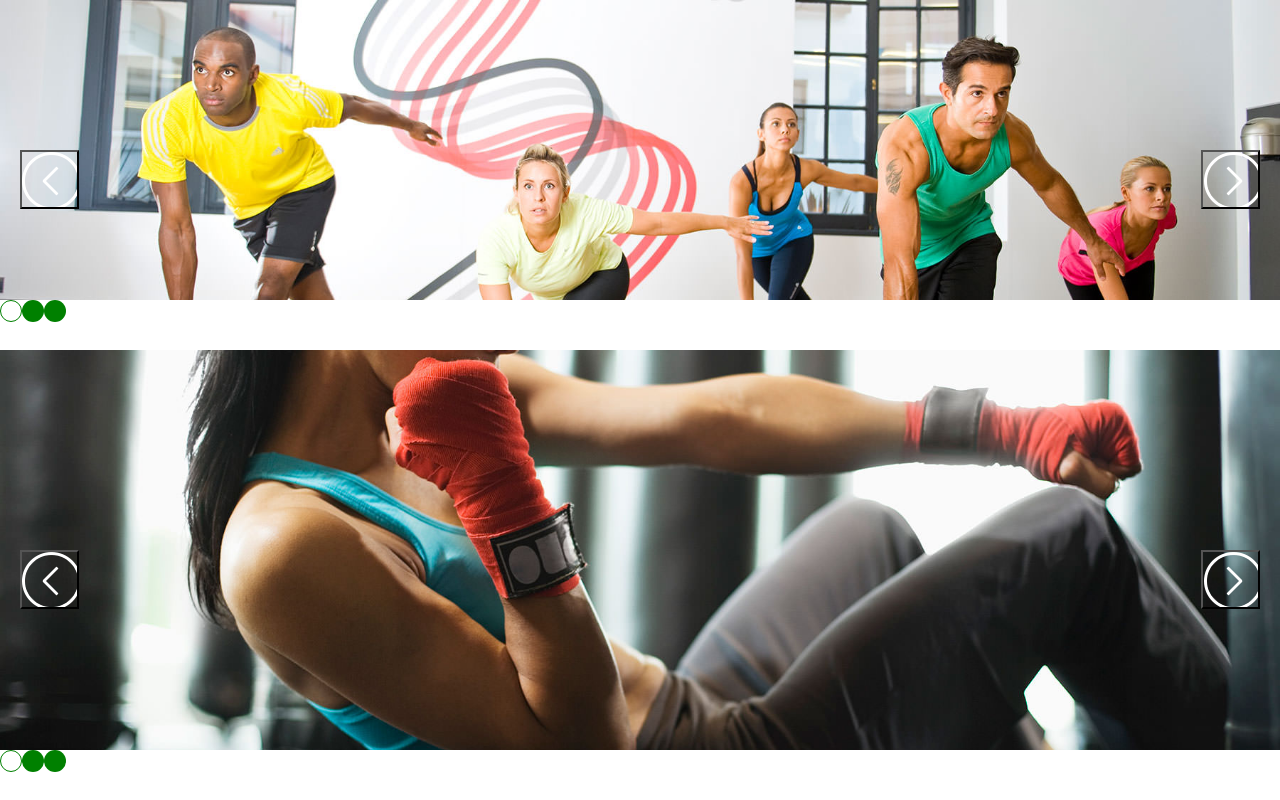
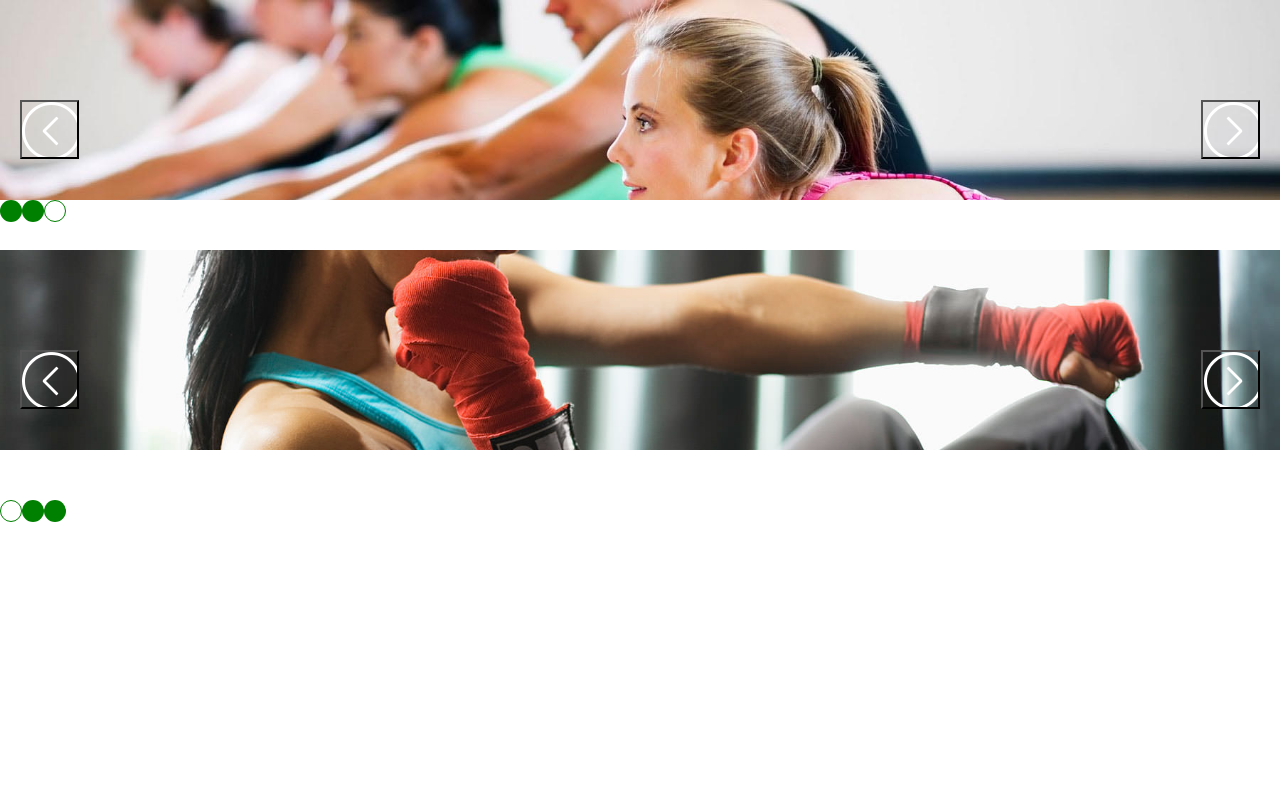
Before and after one commit to Tolkera/carouselira, a plain HTML site: page index.html in a window 1280 px wide. Drawn offline with nearby package versions, Linux system fonts and the light colour scheme.

Commit message:
refactoring

```diff
--- a/index.html
+++ b/index.html
@@ -8,27 +8,27 @@
     <script src="script.js"></script>
 </head>
 <body>
-<div class="another-slider slider-wrap">
-    <ul class="slider cf">
+<div class=" slider-wrap">
+    <ul class="first-slider slider cf">
         <li class="slider__item"><img src="img/home_bg.jpg" alt=""/></li>
         <li class="slider__item"><img src="img/home_bg_2.jpg" alt=""/></li>
         <li class="slider__item"><img src="img/home_bg_3.jpg" alt=""/></li>
     </ul>
-    <button class="slider__nav-item slider__nav-item--prev">Prev</button>
-    <button class="slider__nav-item slider__nav-item--next">Next</button>
+    <button class="slider__nav-item slider__nav-item--next next-1 ">Next</button>
+    <button class="slider__nav-item slider__nav-item--prev prev-1">Prev</button>
     <ol class="bullet-wrap"></ol>
 </div>
 
-<div class=" main-slider slider-wrap">
-    <ul class="slider">
+<div class=" slider-wrap">
+    <ul class="second-slider slider">
         <li class="slider__item" style="background-image: url(img/home_bg_2.jpg)"></li>
         <li class="slider__item" style="background-image: url(img/home_bg_3.jpg)"></li>
         <li class="slider__item" style="background-image: url(img/home_bg.jpg)"></li>
     </ul>
     <button class="slider__nav-item slider__nav-item--prev">Prev</button>
     <button class="slider__nav-item slider__nav-item--next">Next</button>
-    <ol class="bullet-wrap"></ol>
 </div>
+<ol class="bullet-wrap bullet-wrap-1"></ol>
 
 
 
--- a/plugin.js
+++ b/plugin.js
@@ -3,16 +3,14 @@
     function Carouselira(element, options){
         this.options = $.extend({}, {
             slide: '',
-            speed: 1500,
+            speed: 1,
             firstSlide: 0,
             bulletNav: {
-                enable: false,
                 container: '',
                 bulletHtml: '',
                 bulletActive: ''
             },
             arrowNav: {
-                enable: false,
                 navNext: '',
                 navPrev: ''
             },
@@ -34,20 +32,17 @@
         },
 
         setInitialDisplay: function(){
-            if(this.options.effect == 'slide') {
+            switch(this.options.effect) {
+                case 'slide':
                     this.slides.hide().eq(this.options.firstSlide).show();
-            }
-
-            if(this.options.effect == 'fade') {
+                    break;
+                case 'fade':
                     this.slides.css('opacity', 0).eq(this.options.firstSlide).css('opacity', 1);
             }
 
-            this.slideContainer = this.slides.parent();
-
-            this.slideContainer.css({
+            this.slider.css({
                 position: 'relative',
-                overflow: 'hidden',
-                height: '100%'
+                overflow: 'hidden'
             });
 
             this.slides.css({
@@ -58,23 +53,26 @@
                 height: '100%'
             });
 
-            if(this.options.bulletNav.enable) {
-                this.bulletActiveClass = this.options.bulletNav.bulletActive;
-                this.createBulletNav();
+
+            if(this.options.bulletNav.container && this.options.bulletNav.bulletHtml) {
+                this.buildBulletNav = true;
+                this.initializeBulletNav();
             }
 
-            if(this.options.arrowNav.enable) {
-                var navPrev = this.slider.find(this.options.arrowNav.navPrev);
-                var navNext = this.slider.find(this.options.arrowNav.navNext);
-                this.createArrowNav(navPrev, navNext);
+            if(this.options.arrowNav.navNext && this.options.arrowNav.navPrev) {
+                this.buildArrowNav = true;
+                this.initializeArrowNav();
             }
         },
 
-        createArrowNav: function(prev, next){
+        initializeArrowNav: function(){
             var self = this;
 
-            passDirection(prev, 'prev');
-            passDirection(next, 'next');
+            var navPrev = this.checkOptionType(this.options.arrowNav.navPrev);
+            var navNext = this.checkOptionType(this.options.arrowNav.navNext);
+
+            passDirection(navPrev, 'prev');
+            passDirection(navNext, 'next');
 
             function passDirection(btn, dir){
                 btn.on('click.carouselira', function(){
@@ -85,17 +83,10 @@
             }
         },
 
-        createBulletNav: function() {
-            var bulletsHtml = "";
-            var bullet = this.options.bulletNav.bulletHtml;
-            var navContainer = this.slider.find(this.options.bulletNav.container);
-            for ( var i = 0; i < this.slidesLen; i++ ){
-                bulletsHtml += bullet;
-            }
-            navContainer.html(bulletsHtml);
-            this.bullet = navContainer.children();
+        initializeBulletNav: function() {
+            var self = this;
+            this.createBulletNav();
             this.updateCurrent();
-            var self = this;
 
             this.bullet.on('click.carouselira', function(){
                 if(!(self.slider.hasClass('transitioning'))){
@@ -111,10 +102,23 @@
                                 (clickedBulletIndex > self.current) ? dir = "next" : dir = "prev"
                             }
                         }
-                        self.findNextSlide({nextSlide: clickedBulletIndex + "", direction: dir, method: 'bullet'});
+                        self.findNextSlide({nextSlide: clickedBulletIndex, direction: dir, method: 'bullet'});
                     }
                 }
             })
+        },
+
+        createBulletNav: function(){
+            var bulletsHtml = "";
+            var bullet = this.options.bulletNav.bulletHtml;
+            var navContainer;
+            navContainer = this.checkOptionType(this.options.bulletNav.container);
+
+            for ( var i = 0; i < this.slidesLen; i++ ){
+                bulletsHtml += bullet;
+            }
+            navContainer.html(bulletsHtml);
+            this.bullet = navContainer.children();
         },
 
         findNextSlide: function(options){
@@ -140,12 +144,29 @@
 
             self.slider.addClass('transitioning');
 
-            if(this.options.effect == "fade") {
-                currentSlide.css({'opacity': 0,'transition': 'opacity ' + this.options.speed/1000 + 's' + ' ease-in-out'});
-                nextSlide.css({'opacity': 1,'transition': 'opacity ' + self.options.speed/1000 +'s' + ' ease-in-out'});
+            switch (this.options.effect) {
+                case "fade":
+                    this.changeSlidesWithFading(currentSlide, nextSlide, self);
+                    break;
+                case "slide":
+                    this.changeSlidesWithSliding(currentSlide, nextSlide, self, options);
+                    break;
             }
 
-           if(this.options.effect == "slide") {
+           nextSlide.on('transitionend', function(){
+               currentSlide.off('transitionend');
+               nextSlide.off('transitionend');
+               self.slider.removeClass('transitioning');
+               self.updateCurrent();
+           });
+        },
+
+        changeSlidesWithFading: function(currentSlide, nextSlide, self){
+            currentSlide.css({'opacity': 0,'transition': 'opacity ' + self.options.speed + 's' + ' ease-in-out'});
+            nextSlide.css({'opacity': 1,'transition': 'opacity ' + self.options.speed +'s' + ' ease-in-out'});
+        },
+
+        changeSlidesWithSliding: function(currentSlide, nextSlide, self, options){
             var currentSlidePositioning, nextSlidePositioning;
             if (options == "next") {
                 currentSlidePositioning = '-100%';
@@ -157,28 +178,29 @@
 
             nextSlide.css({'left': nextSlidePositioning}).show().delay()
                 .queue(function() {
-                        $(this).css({'transition': 'left ' + self.options.speed/1000 +'s' + ' ease-in-out', 'left': '0'});
-                        currentSlide.css({'left': currentSlidePositioning,'transition': 'left ' + self.options.speed/1000 +'s' + ' ease-in-out'});
+                    $(this).css({'transition': 'left ' + self.options.speed +'s' + ' ease-in-out', 'left': '0'});
+                    currentSlide.css({'left': currentSlidePositioning,'transition': 'left ' + self.options.speed +'s' + ' ease-in-out'});
                     $(this).on('transitionend', function(){
                         $(this).dequeue();
                         currentSlide.hide().css({ left: 0, 'transition': 'none'});
                     })
                 })
-           }
-
-           nextSlide.on('transitionend', function(){
-               currentSlide.off('transitionend');
-               nextSlide.off('transitionend');
-               self.slider.removeClass('transitioning');
-               self.updateCurrent();
-           });
         },
 
         updateCurrent: function(){
             this.current = this.nextSlide;
-            if(this.options.bulletNav.enable) {
-                this.bullet.removeClass(this.bulletActiveClass);
-                this.bullet.eq(this.current).addClass(this.bulletActiveClass);
+            var activeClass = this.options.bulletNav.bulletActive;
+            if(this.buildBulletNav) {
+                this.bullet.removeClass(activeClass).eq(this.current).addClass(activeClass);
+            }
+        },
+
+        checkOptionType: function(option){
+            switch (typeof(option)){
+                case 'function':
+                    return option.call(this.slider);
+                case 'string':
+                    return $(option)
             }
         }
     };
--- a/script.js
+++ b/script.js
@@ -1,46 +1,37 @@
 $(function(){
-    $('.main-slider').carouselira({
-        speed: 1000,
+
+    $('.first-slider').carouselira({
+        speed: 1,
         slide: '.slider__item',
+        firstSlide: 2,
         bulletNav: {
-            enable: true,
-            container: '.bullet-wrap',
+            container: function(){
+                return $(this).parent().find('.bullet-wrap');
+            },
             bulletHtml: '<li class="bullet__nav-item"></li>',
             bulletActive: 'bullet--active'
         },
         arrowNav: {
             enable: true,
-            navNext: '.slider__nav-item--prev',
-            navPrev: '.slider__nav-item--next'
+            navNext: '.next-1',
+            navPrev: '.prev-1'
         },
-        responsiveHeight: {
-            mobile: '80%',
-            tablet: '50%',
-            desktop: '20%',
-            massiveDesktop: '10%'
-        }
+        effect: 'slide'
     });
 
-    $('.another-slider').carouselira({
-        speed: 1000,
+    $('.second-slider').carouselira({
+        speed: 0.4,
         slide: '.slider__item',
         bulletNav: {
-            enable: true,
-            container: '.bullet-wrap',
+            container: '.bullet-wrap-1',
             bulletHtml: '<li class="bullet__nav-item"></li>',
             bulletActive: 'bullet--active'
         },
         arrowNav: {
             enable: true,
-            navNext: '.slider__nav-item--prev',
-            navPrev: '.slider__nav-item--next'
-        },
-        effect: 'slide',
-        responsiveHeight: {
-            mobile: '80%',
-            tablet: '50%',
-            desktop: '20%',
-            massiveDesktop: '10%'
+            navNext: function(){return $(this).parent().find('.slider__nav-item--next')},
+            navPrev: function(){return $(this).parent().find('.slider__nav-item--prev')}
         }
     });
+
 });
--- a/style.css
+++ b/style.css
@@ -11,6 +11,7 @@ ul, ol {
 .slider-wrap {
     margin-bottom: 50px;
     position: relative;
+    height: 200px;
 }
 
 .slider__item {
@@ -62,13 +63,18 @@ ul, ol {
 }
 
 .slider__nav-item--prev {
-    background-position: -60px 0;
-    right: 20px;
+    background-position: 0 0;
+    left: 20px;
 }
 
 .slider__nav-item--next {
-    background-position: 0 0;
-    left: 20px;
+    right: 20px;
+    background-position: -60px 0;
+}
+
+.slider {
+    height: 200px;
+    overflow: hidden;
 }
 
 .testslider img {
@@ -84,14 +90,6 @@ ul, ol {
 
 .cf:after {
     clear: both;
-}
-
-.another-slider {
-    height: 300px;
-}
-
-.main-slider {
-    height: 400px;
 }
 
 @media (max-width: 600px) {
```
Also changed, not shown: 1 other file. Lines whose indentation alone changed are shown as unchanged.
